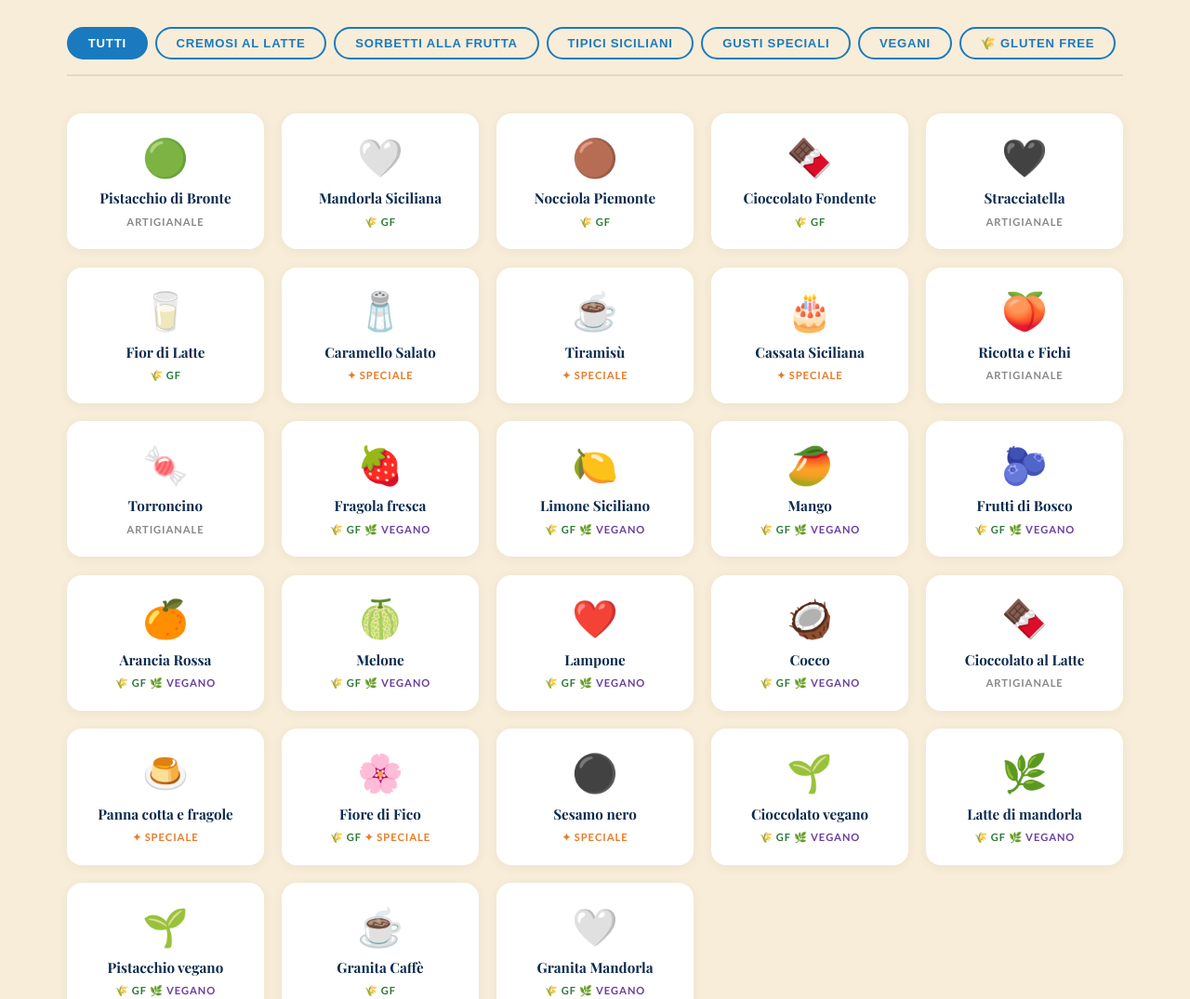
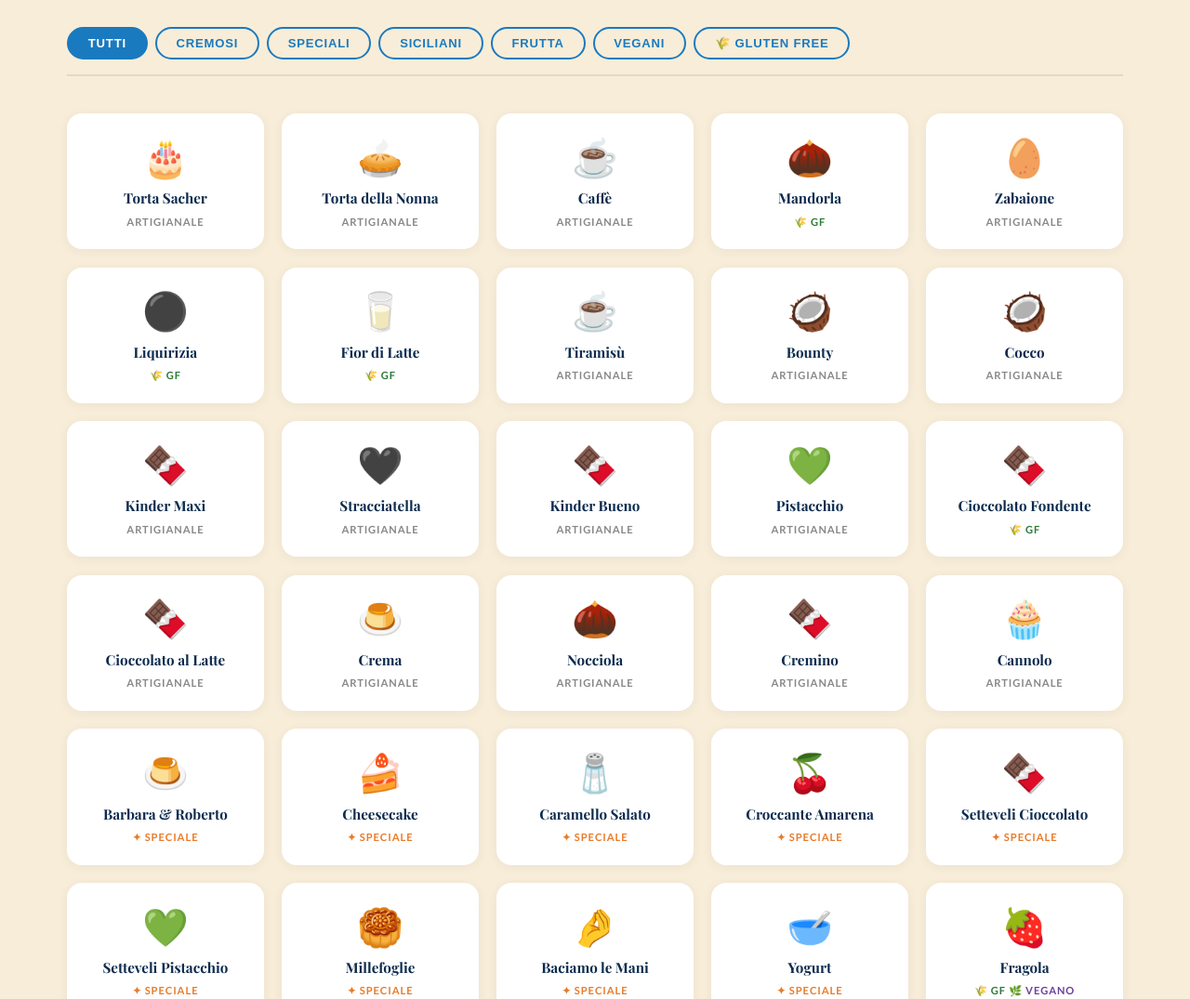
Before and after one commit to Vadiko03/IlGelatodiBarbaraeRoberto.github.io, a plain HTML site: page index.html in a window 1280 px wide. Shown: the part 2603-3678 px from the top of the page at 93% size. Drawn offline with nearby package versions, Linux system fonts and the light colour scheme; animation ran at ten frames a second; a web font is replaced by a local one.

Commit message:
Update index.html

```diff
--- a/index.html
+++ b/index.html
@@ -1126,9 +1126,9 @@
         <div class="info-card-icon">🕐</div>
         <h3>Orari di apertura <span class="aperto-badge" id="open-badge">...</span></h3>
         <table class="orari-table">
-          <tr><td>Lunedì – Venerdì</td><td>10:00 – 22:00</td></tr>
-          <tr><td>Sabato</td><td>10:00 – 23:00</td></tr>
-          <tr><td>Domenica</td><td>10:00 – 23:00</td></tr>
+          <tr><td>Lunedì – Venerdì</td><td>10:00 – 00:00</td></tr>
+          <tr><td>Sabato</td><td>08:30 – 00:00</td></tr>
+          <tr><td>Domenica</td><td>08:30 – 00:00</td></tr>
         </table>
         <p style="margin-top:1rem;font-size:0.8rem;opacity:0.6;">Gli orari possono variare nei festivi. Sempre aperti.</p>
       </div>
@@ -1150,7 +1150,6 @@
         <h3>Contatti</h3>
         <p>
           <a href="tel:+390656789012">📱 Chiama per ordinare torte</a><br><br>
-          <a href="https://www.ilgelatodibarbaraeroberto.it" target="_blank">🌐 www.ilgelatodibarbaraeroberto.it</a><br><br>
           <a href="https://www.facebook.com/ilgelatodibarbaraerobert" target="_blank">📘 Facebook</a><br><br>
           Ordini torte personalizzate: almeno <strong style="color:var(--giallo);">48 ore</strong> di anticipo.
         </p>
@@ -1181,11 +1180,11 @@
     </p>
     <div class="gusti-tabs reveal">
       <button class="tab-btn active" onclick="filterGusti('tutti', this)">Tutti</button>
-      <button class="tab-btn" onclick="filterGusti('cremosi', this)">Cremosi al latte</button>
-      <button class="tab-btn" onclick="filterGusti('sorbetti', this)">Sorbetti alla frutta</button>
-      <button class="tab-btn" onclick="filterGusti('siciliani', this)">Tipici siciliani</button>
-      <button class="tab-btn" onclick="filterGusti('speciali', this)">Gusti speciali</button>
-      <button class="tab-btn" onclick="filterGusti('vegani', this)">Vegani</button>
+<button class="tab-btn" onclick="filterGusti('cremosi', this)">Cremosi</button>
+<button class="tab-btn" onclick="filterGusti('speciali', this)">Speciali</button>
+<button class="tab-btn" onclick="filterGusti('siciliani', this)">Siciliani</button>
+<button class="tab-btn" onclick="filterGusti('frutta', this)">Frutta</button>
+<button class="tab-btn" onclick="filterGusti('vegani', this)">Vegani</button>
       <button class="tab-btn" onclick="filterGusti('gf', this)">🌾 Gluten Free</button>
     </div>
     <div class="gusti-grid" id="gusti-grid">
@@ -1802,34 +1801,50 @@
 //  GUSTI DATA
 // ═══════════════════════════════════════════════
 const gusti = [
-  { name: 'Pistacchio di Bronte', emoji: '🟢', cat: ['siciliani','cremosi'], color: '#2d7a3a', extra: '' },
-  { name: 'Mandorla Siciliana', emoji: '🤍', cat: ['siciliani','cremosi'], color: '#c9921a', extra: 'gf' },
-  { name: 'Nocciola Piemonte', emoji: '🟤', cat: ['cremosi'], color: '#8b5e3c', extra: 'gf' },
+  // CREMOSI
+  { name: 'Torta Sacher', emoji: '🎂', cat: ['cremosi'], color: '#6b3a1a', extra: '' },
+  { name: 'Torta della Nonna', emoji: '🥧', cat: ['cremosi'], color: '#d4a017', extra: '' },
+  { name: 'Caffè', emoji: '☕', cat: ['cremosi'], color: '#4b2e1f', extra: '' },
+  { name: 'Mandorla', emoji: '🌰', cat: ['cremosi','siciliani'], color: '#c9921a', extra: 'gf' },
+  { name: 'Zabaione', emoji: '🥚', cat: ['cremosi'], color: '#e0b84f', extra: '' },
+  { name: 'Liquirizia', emoji: '⚫', cat: ['cremosi'], color: '#222', extra: 'gf' },
+  { name: 'Fior di Latte', emoji: '🥛', cat: ['cremosi'], color: '#ddd', extra: 'gf' },
+  { name: 'Tiramisù', emoji: '☕', cat: ['cremosi'], color: '#6b3a1a', extra: '' },
+  { name: 'Bounty', emoji: '🥥', cat: ['cremosi'], color: '#c9921a', extra: '' },
+  { name: 'Cocco', emoji: '🥥', cat: ['cremosi'], color: '#f0e6d2', extra: '' },
+  { name: 'Kinder Maxi', emoji: '🍫', cat: ['cremosi'], color: '#8b5e3c', extra: '' },
+  { name: 'Stracciatella', emoji: '🖤', cat: ['cremosi'], color: '#555', extra: '' },
+  { name: 'Kinder Bueno', emoji: '🍫', cat: ['cremosi'], color: '#a56a43', extra: '' },
+  { name: 'Pistacchio', emoji: '💚', cat: ['cremosi','siciliani'], color: '#2d7a3a', extra: '' },
   { name: 'Cioccolato Fondente', emoji: '🍫', cat: ['cremosi'], color: '#3b1f0f', extra: 'gf' },
-  { name: 'Stracciatella', emoji: '🖤', cat: ['cremosi'], color: '#555', extra: '' },
-  { name: 'Fior di Latte', emoji: '🥛', cat: ['cremosi'], color: '#aaa', extra: 'gf' },
-  { name: 'Caramello Salato', emoji: '🧂', cat: ['cremosi','speciali'], color: '#d4a017', extra: '' },
-  { name: 'Tiramisù', emoji: '☕', cat: ['cremosi','speciali'], color: '#6b3a1a', extra: '' },
-  { name: 'Cassata Siciliana', emoji: '🎂', cat: ['siciliani','speciali'], color: '#e87c2b', extra: '' },
-  { name: 'Ricotta e Fichi', emoji: '🍑', cat: ['siciliani'], color: '#9b2d9b', extra: '' },
-  { name: 'Torroncino', emoji: '🍬', cat: ['siciliani','cremosi'], color: '#c9921a', extra: '' },
-  { name: 'Fragola fresca', emoji: '🍓', cat: ['sorbetti'], color: '#e84040', extra: 'gf veg' },
-  { name: 'Limone Siciliano', emoji: '🍋', cat: ['sorbetti','siciliani'], color: '#d4c017', extra: 'gf veg' },
-  { name: 'Mango', emoji: '🥭', cat: ['sorbetti'], color: '#e87c2b', extra: 'gf veg' },
-  { name: 'Frutti di Bosco', emoji: '🫐', cat: ['sorbetti'], color: '#6b3fa0', extra: 'gf veg' },
-  { name: 'Arancia Rossa', emoji: '🍊', cat: ['sorbetti','siciliani'], color: '#cc4400', extra: 'gf veg' },
-  { name: 'Melone', emoji: '🍈', cat: ['sorbetti'], color: '#6a9a2a', extra: 'gf veg' },
-  { name: 'Lampone', emoji: '❤️', cat: ['sorbetti'], color: '#cc1155', extra: 'gf veg' },
-  { name: 'Cocco', emoji: '🥥', cat: ['sorbetti','vegani'], color: '#c9921a', extra: 'gf veg' },
   { name: 'Cioccolato al Latte', emoji: '🍫', cat: ['cremosi'], color: '#8b5e3c', extra: '' },
-  { name: 'Panna cotta e fragole', emoji: '🍮', cat: ['speciali'], color: '#e84070', extra: '' },
-  { name: 'Fiore di Fico', emoji: '🌸', cat: ['siciliani','speciali'], color: '#7b3f9b', extra: 'gf' },
-  { name: 'Sesamo nero', emoji: '⚫', cat: ['siciliani','speciali'], color: '#222', extra: '' },
-  { name: 'Cioccolato vegano', emoji: '🌱', cat: ['vegani'], color: '#3b1f0f', extra: 'veg gf' },
-  { name: 'Latte di mandorla', emoji: '🌿', cat: ['vegani','siciliani'], color: '#c9921a', extra: 'veg gf' },
-  { name: 'Pistacchio vegano', emoji: '🌱', cat: ['vegani'], color: '#2d7a3a', extra: 'veg gf' },
-  { name: 'Granita Caffè', emoji: '☕', cat: ['siciliani'], color: '#3b1f0f', extra: 'gf' },
-  { name: 'Granita Mandorla', emoji: '🤍', cat: ['siciliani'], color: '#c9921a', extra: 'gf veg' },
+  { name: 'Crema', emoji: '🍮', cat: ['cremosi'], color: '#f0d080', extra: '' },
+  { name: 'Nocciola', emoji: '🌰', cat: ['cremosi'], color: '#8b5e3c', extra: '' },
+  { name: 'Cremino', emoji: '🍫', cat: ['cremosi'], color: '#6b4c3b', extra: '' },
+
+  // SICILIANI
+  { name: 'Cannolo', emoji: '🧁', cat: ['siciliani'], color: '#c9921a', extra: '' },
+
+  // SPECIALI
+  { name: 'Barbara & Roberto', emoji: '🍮', cat: ['speciali'], color: '#c9921a', extra: '' },
+  { name: 'Cheesecake', emoji: '🍰', cat: ['speciali'], color: '#f4d6a0', extra: '' },
+  { name: 'Caramello Salato', emoji: '🧂', cat: ['speciali'], color: '#d4a017', extra: '' },
+  { name: 'Croccante Amarena', emoji: '🍒', cat: ['speciali'], color: '#9b1c31', extra: '' },
+  { name: 'Setteveli Cioccolato', emoji: '🍫', cat: ['speciali'], color: '#3b1f0f', extra: '' },
+  { name: 'Setteveli Pistacchio', emoji: '💚', cat: ['speciali'], color: '#2d7a3a', extra: '' },
+  { name: 'Millefoglie', emoji: '🥮', cat: ['speciali'], color: '#e0c070', extra: '' },
+  { name: 'Baciamo le Mani', emoji: '🤌', cat: ['speciali','siciliani'], color: '#8b5e3c', extra: '' },
+  { name: 'Yogurt', emoji: '🥣', cat: ['speciali'], color: '#ddd', extra: '' },
+
+  // FRUTTA
+  { name: 'Fragola', emoji: '🍓', cat: ['frutta'], color: '#e84040', extra: 'veg gf' },
+  { name: 'Limone', emoji: '🍋', cat: ['frutta','siciliani'], color: '#d4c017', extra: 'veg gf' },
+  { name: 'Banana', emoji: '🍌', cat: ['frutta'], color: '#f0d020', extra: 'veg gf' },
+  { name: 'Melone', emoji: '🍈', cat: ['frutta'], color: '#6a9a2a', extra: 'veg gf' },
+  { name: 'Frutti di Bosco', emoji: '🫐', cat: ['frutta'], color: '#6b3fa0', extra: 'veg gf' },
+  { name: 'Lampone', emoji: '❤️', cat: ['frutta'], color: '#cc1155', extra: 'veg gf' },
+  { name: 'Gelso', emoji: '🫐', cat: ['frutta'], color: '#4b2354', extra: 'veg gf' },
+  { name: 'Mango', emoji: '🥭', cat: ['frutta'], color: '#e87c2b', extra: 'veg gf' }
 ];
 
 function renderGusti(filter) {
```
